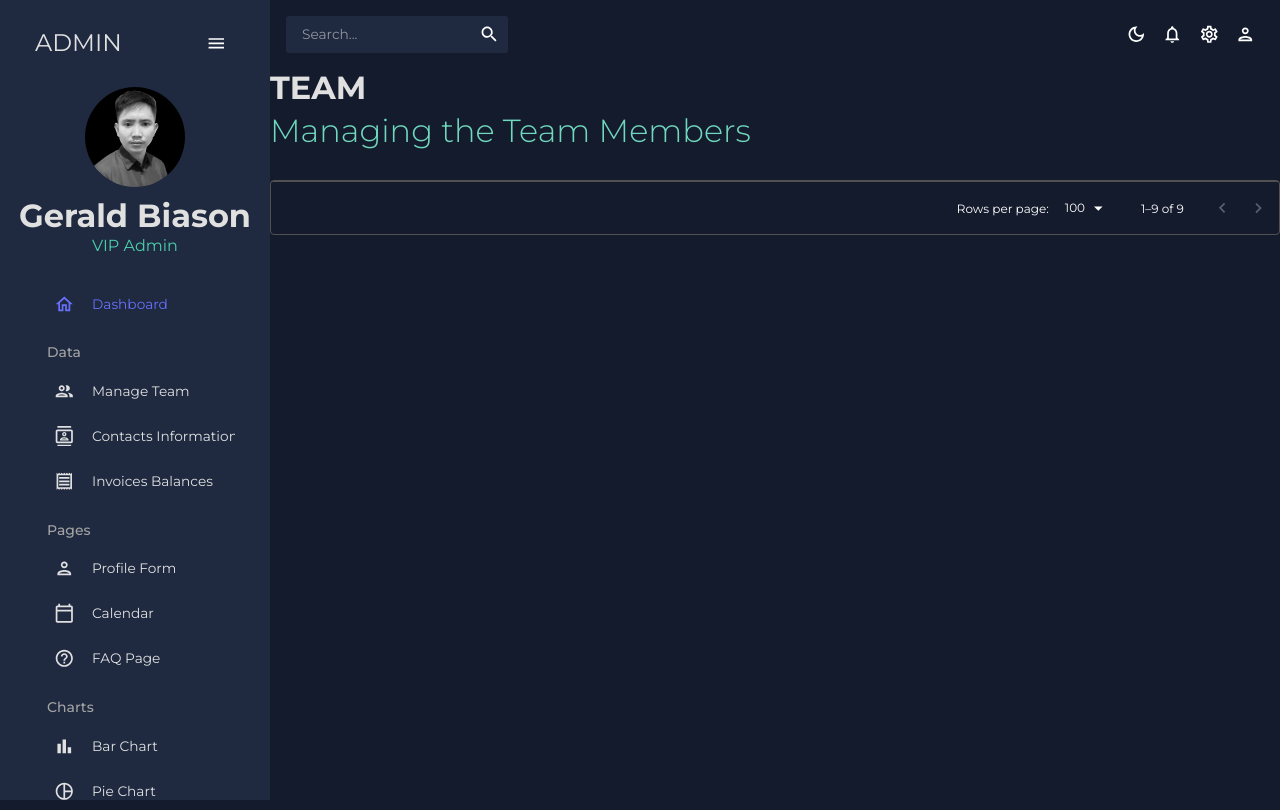
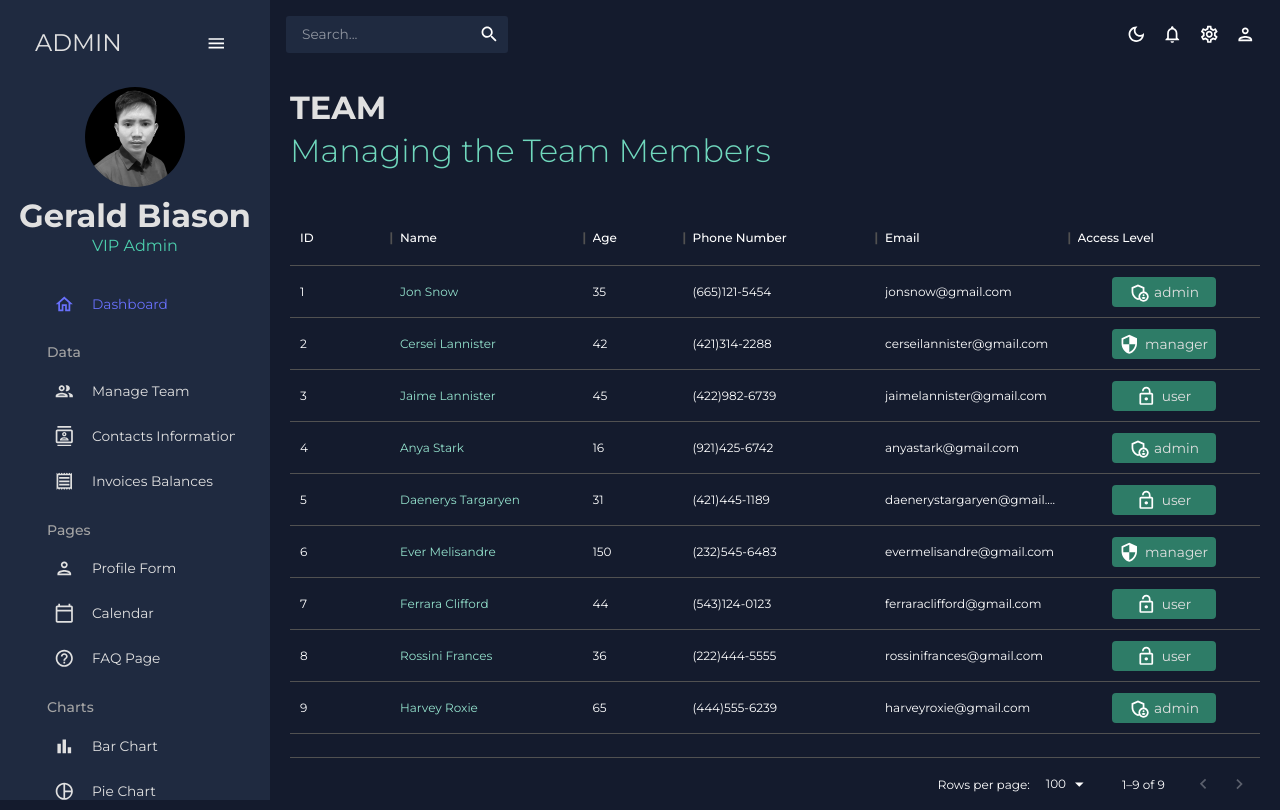
Before and after one commit to norrico31/dashboard-mui, a React (Create React App) app: page /team in a window 1280 px wide. Built offline with nearby package versions, Linux system fonts and the light colour scheme.

Commit message:
table borders none

```diff
--- a/src/scenes/team/index.jsx
+++ b/src/scenes/team/index.jsx
@@ -67,9 +67,23 @@ export default function Team() {
 	]
 
 	return (
-		<Box>
+		<Box m='20px'>
 			<Header title='TEAM' subtitle='Managing the Team Members'/>
-			<Box>
+			<Box
+				m='40px 0 0 0'
+				height='75vh'
+				sx={{
+					"& .MuiDataGrid-root": {
+						border: 'none'
+					},
+					'& .MuiDataGrid-cell': {
+						borderBottom: 'none'
+					},
+					'& .name-column--cell': {
+						color: colors.greenAccent[300]
+					}
+				}}
+			>
 				<DataGrid
 					rows={mockDataTeam}
 					columns={columns}
```
